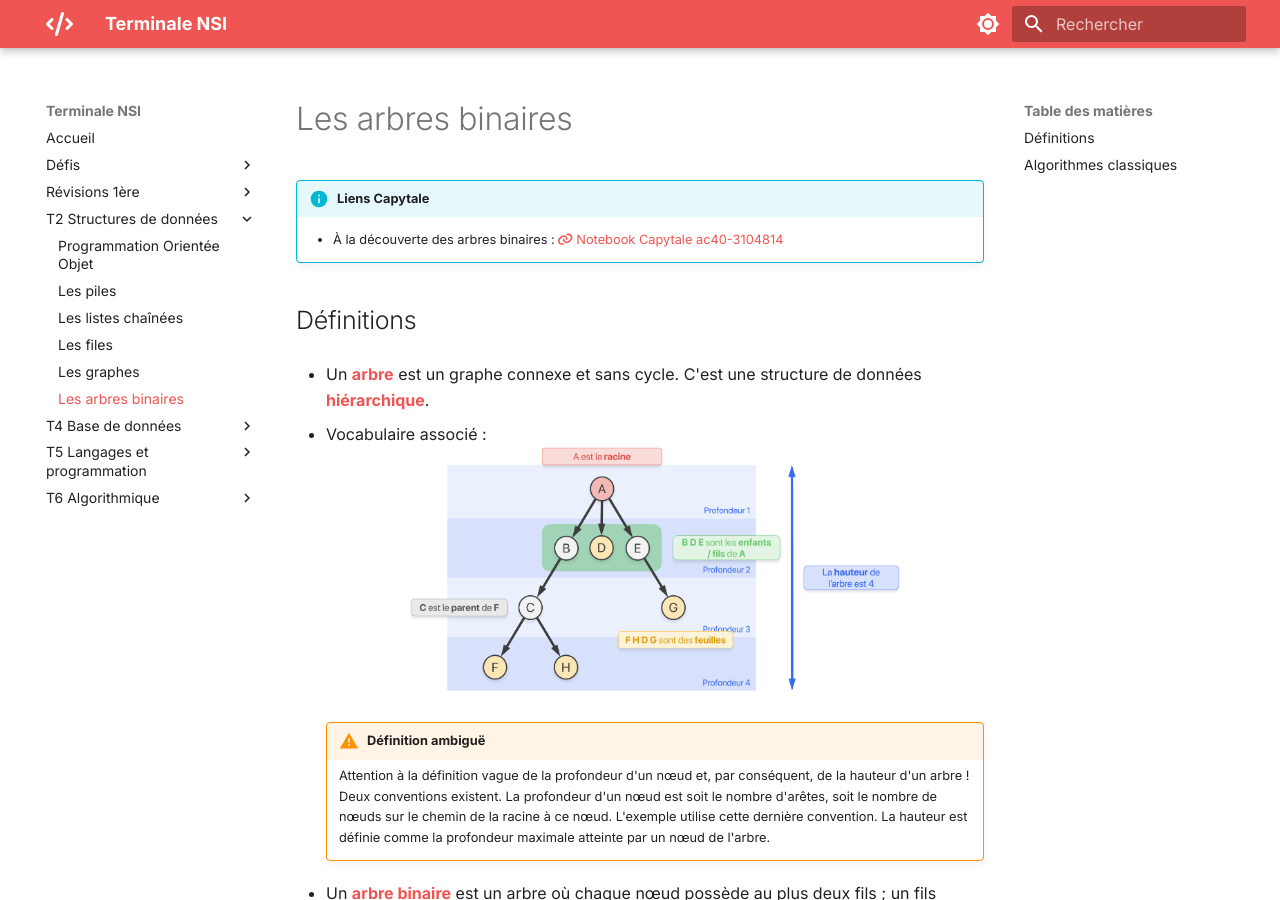
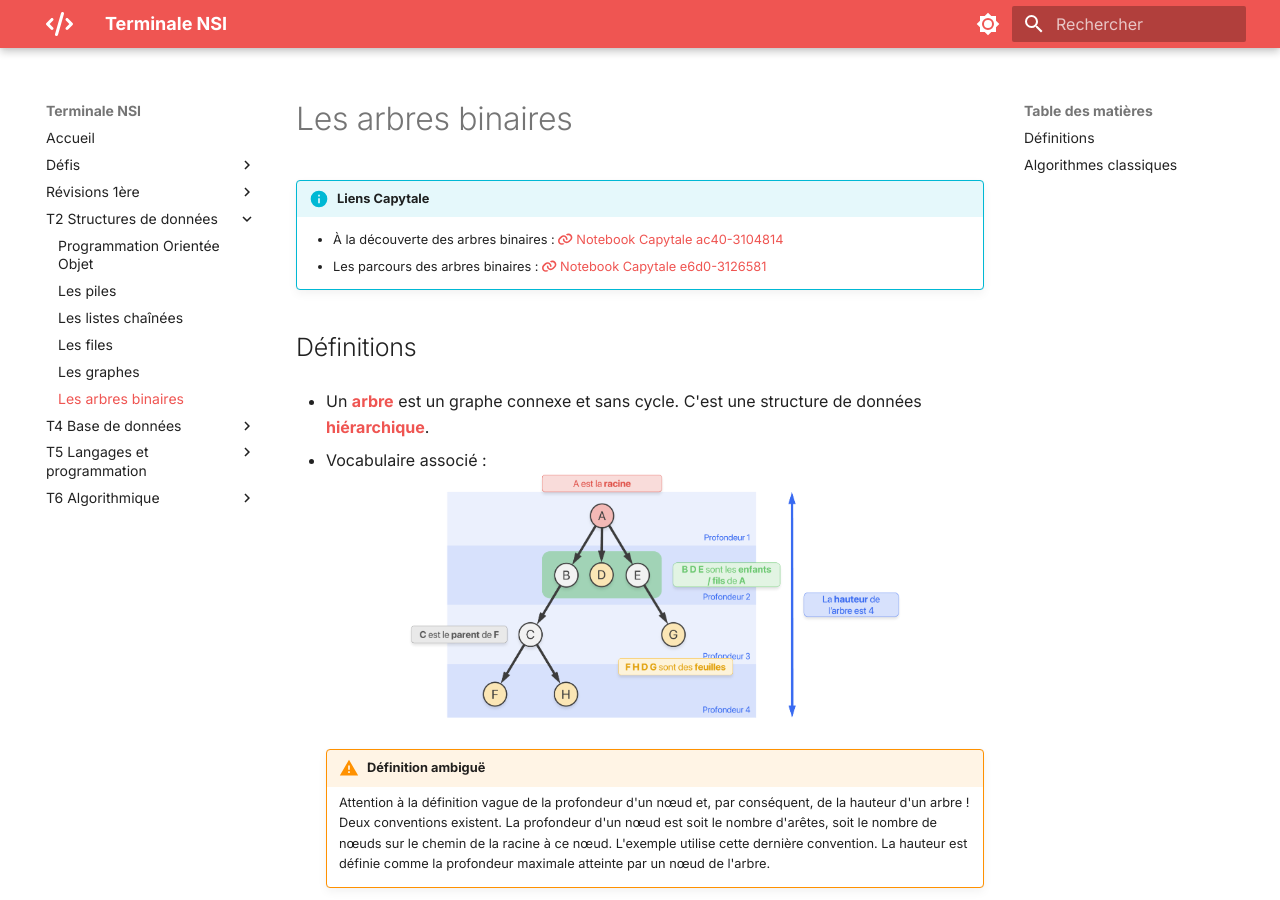
Before and after one commit to ArthurRouquan/TNSI, an MkDocs documentation site: the page built from docs/T2 Structures de données/7arbres.md, in a window 1280 px wide and 900 px high. Built offline with MkDocs 1.6.1 and Material for MkDocs 9.7.7, drawn with Linux system fonts in a browser that asks for light colours.

Commit message:
tp parcours arbre

```diff
--- a/docs/T2 Structures de données/7arbres.md
+++ b/docs/T2 Structures de données/7arbres.md
@@ -2,6 +2,7 @@
 
 !!! info "Liens Capytale"
     * À la découverte des arbres binaires : [:fontawesome-solid-link: Notebook Capytale ac40-3104814](https://capytale2.ac-paris.fr/web/c/ac40-3104814)
+    * Les parcours des arbres binaires : [:fontawesome-solid-link: Notebook Capytale e6d0-3126581](https://capytale2.ac-paris.fr/web/c/e6d0-3126581)
 
 ## Définitions
 
```
